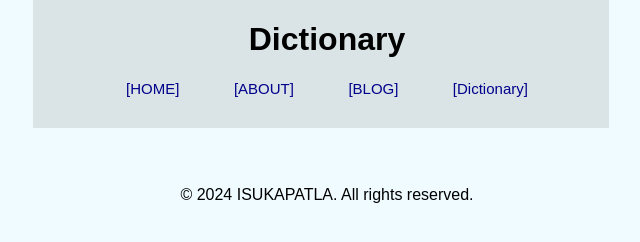
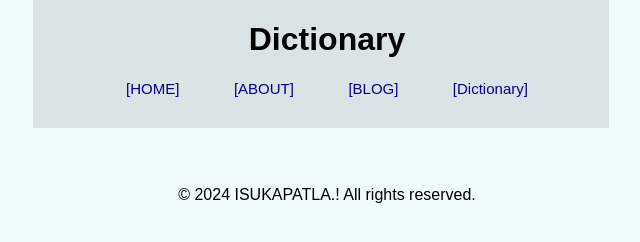
Before and after one commit to adhityamanikanta/adhi, a plain HTML site: page Index.html in a window 1280 px wide. Shown: the full height of the page, 313-953 px from the left. Drawn offline with Linux system fonts and the light colour scheme.

Commit message:
Added a exclamatory mark in the index

```diff
--- a/Index.html
+++ b/Index.html
@@ -92,7 +92,7 @@
 
     <footer>
 
-        <p style="text-align: center;">&copy; 2024 ISUKAPATLA. All rights reserved.</p>
+        <p style="text-align: center;">&copy; 2024 ISUKAPATLA.! All rights reserved.</p>
     </footer>
 </body>
 </html>
```
